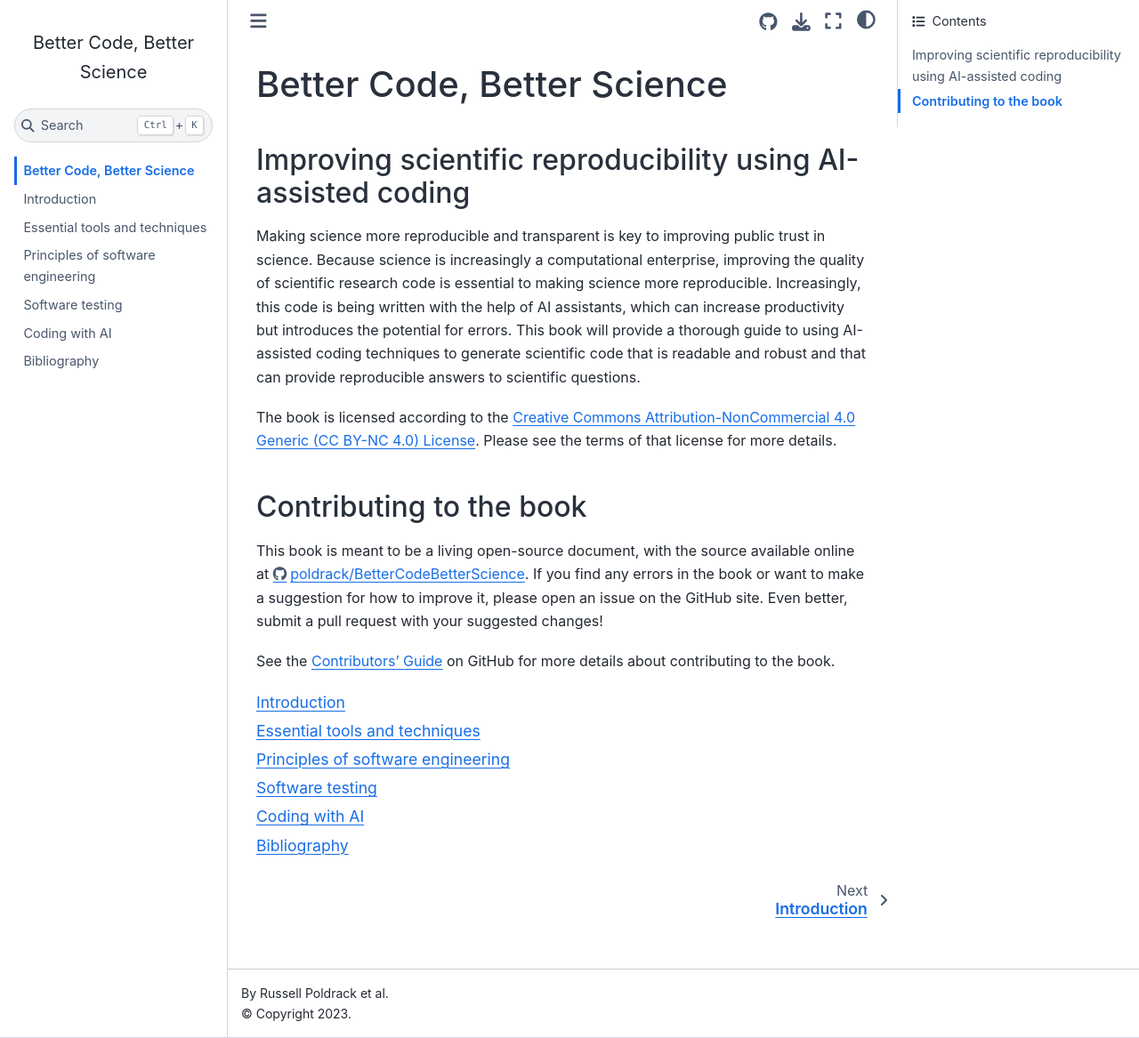
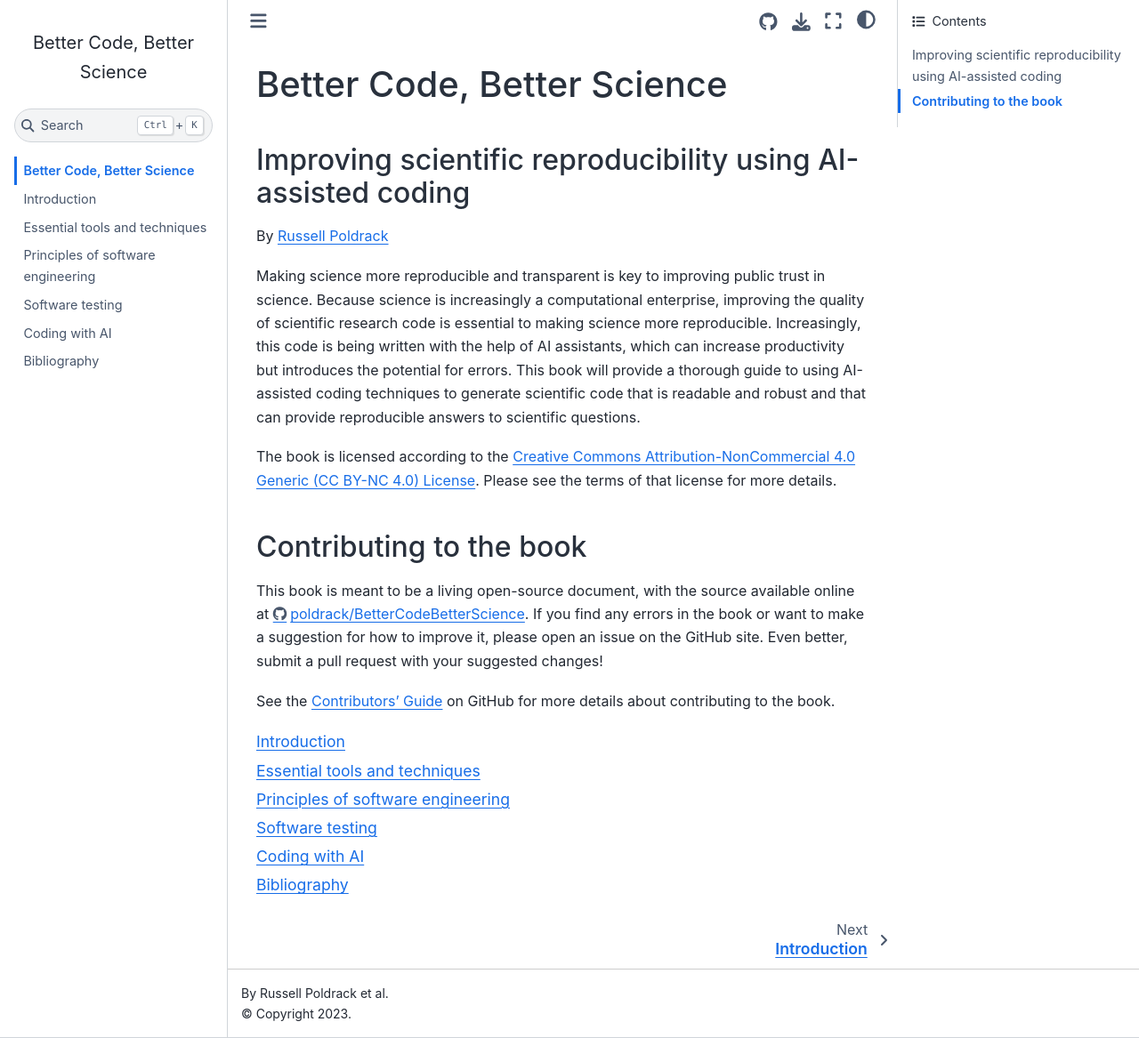
Before and after one commit to BetterCodeBetterScience/book, a Jupyter Book: the page built from book/frontmatter.md, in a window 1280 px wide and 1167 px high. Shown: the whole window at 89% size. Built offline with Jupyter Book 1.0.4 settings and Sphinx 7.4.7 and the Sphinx Book theme 1.1.4, drawn with Linux system fonts in a browser that asks for light colours; pages that are not in the unit, such as notebooks, are missing from menus.

Commit message:
add my name

```diff
--- a/book/frontmatter.md
+++ b/book/frontmatter.md
@@ -2,6 +2,7 @@
 
 #### Improving scientific reproducibility using AI-assisted coding
 
+By [Russell Poldrack](https://poldrack.github.io)
 
 Making science more reproducible and transparent is key to improving public trust in science.  Because science is increasingly a computational enterprise, improving the quality of scientific research code is essential to making science more reproducible. Increasingly, this code is being written with the help of AI assistants, which can increase productivity but introduces the potential for errors.  This book will provide a thorough guide to using AI-assisted coding techniques to generate scientific code that is readable and robust and that can provide reproducible answers to scientific questions.
 
```
